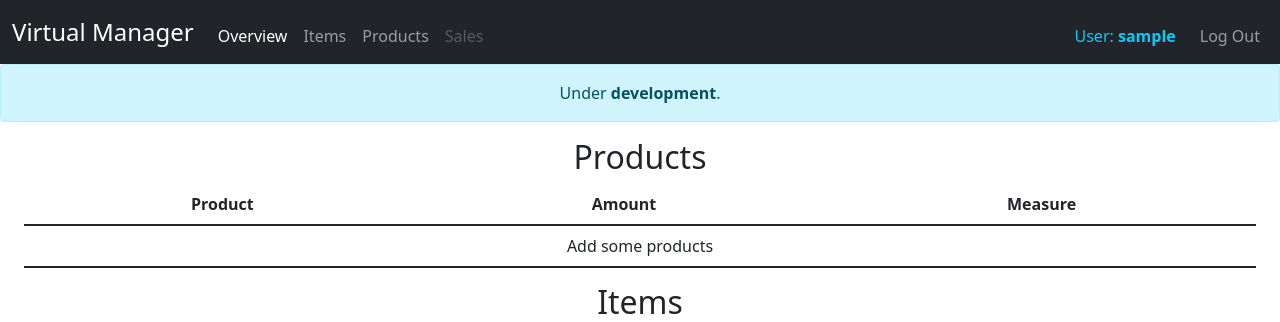
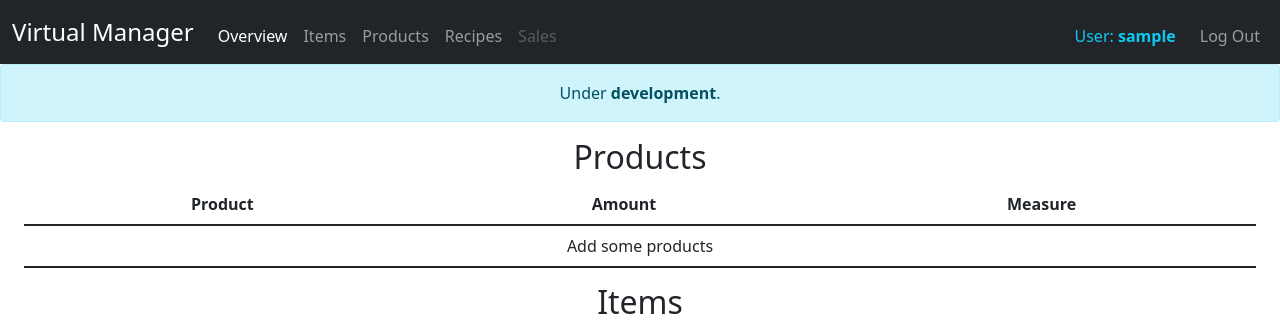
Before and after one commit to RafaelVGomes/virtual_manager, a Flask app: page / in a window 1280 px wide. Shown: the top 322 px of the page. Run offline with Flask 3, Linux system fonts and the light colour scheme; the visitor is signed in with stand-in values (Sample User, id 1); data comes from the database, SQL or seed files in the repository; data that the repository does not hold is empty.

Commit message:
recipes link added

```diff
--- a/virtual_manager/templates/layout.html
+++ b/virtual_manager/templates/layout.html
@@ -39,6 +39,7 @@
               <li class="nav-item"><a class="nav-link" href="{{ url_for('index') }}">Overview</a></li>
               <li class="nav-item"><a class="nav-link" href="{{ url_for('items.overview') }}">Items</a></li>
               <li class="nav-item"><a class="nav-link" href="{{ url_for('products.overview') }}">Products</a></li>
+              <li class="nav-item"><a class="nav-link" href="{{ url_for('recipes.overview') }}">Recipes</a></li>
               <li class="nav-item"><a class="nav-link disabled" href="/sale">Sales</a></li>
             </ul>
             <ul class="navbar-nav ms-auto mt-2">
```
